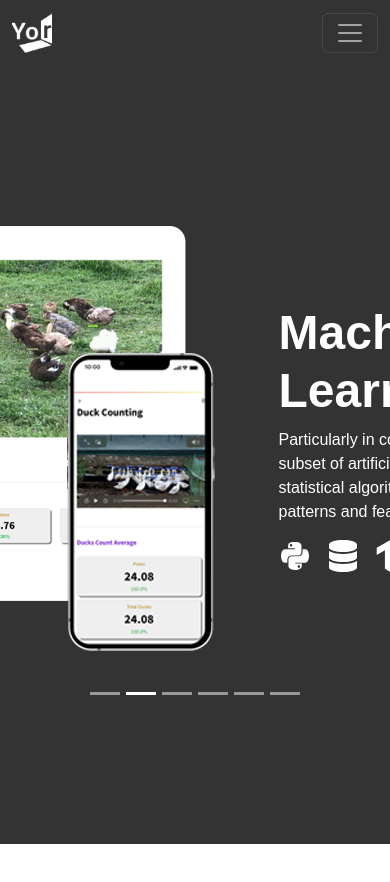
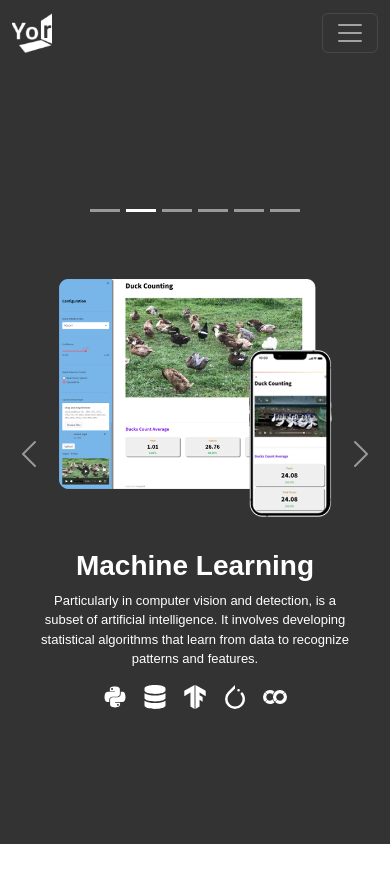
Before and after one commit to roypaul21/RoyWebPortfolio, a React (Vite) app: page /skills in a window 390 px wide. Shown: the top 882 px of the page. Before the commit the page ends 844 px from the top, so only its background shows below. Built offline with nearby package versions, Linux system fonts and the light colour scheme.

Commit message:
update mobile: skills page

```diff
--- a/src/pages/skills/index.jsx
+++ b/src/pages/skills/index.jsx
@@ -2,6 +2,7 @@ import Skills from "./Skills";
 import Aos from "aos"
 import "aos/dist/aos.css"
 import { useEffect } from "react"
+import Works from "./Works";
 
 export default function SkillsWorks() {
       useEffect(() => {
@@ -20,6 +21,7 @@ export default function SkillsWorks() {
       return(
          <>
             <Skills />
+            <Works />
          </>
       )
 }
--- a/src/stylesheet/App.css
+++ b/src/stylesheet/App.css
@@ -90,6 +90,7 @@ body {
   justify-content: flex-end;
   gap: 2rem;
   width: 100%;
+  height: 100%;
   padding-bottom: 2rem;
   z-index: 9999;
 }
@@ -148,6 +149,11 @@ body {
   margin: 0px;
   padding: 0px;
   z-index: 5;
+  height: 50%;
+  width: 100%;
+  display: flex;
+  align-items: flex-end;
+  justify-content: center;
 }
 
 .hero-section-img-desktop > img{
@@ -155,8 +161,8 @@ body {
   align-items: flex-end;
   margin: 0px;
   padding: 0px;
-  height: 350px;
-  width: 680px;
+  height:100%;
+  width: 50%;
 }
 
 
@@ -165,8 +171,7 @@ body {
     padding-right: 3rem;
   }
   .hero-section-img-desktop > img{
-    height: 240px;
-    width: 400px;
+    width: 100%;
   }
 
   .hero-section-btn > a > button{
@@ -261,7 +266,7 @@ body {
 .about-section-image-desktop > img{
   margin: 0px;
   padding: 0px;
-  height: 600px;
+  height: 100%;
   width: 100%;
   position: relative;
   z-index: 3;
@@ -333,7 +338,7 @@ body {
 }
 
 
-@media screen and (max-width: 768px) {
+@media screen and (max-width: 1000px) {
 
   .about-section{
     overflow: hidden;
@@ -354,15 +359,15 @@ body {
   .about-section-image-desktop > img{
     margin: 0px;
     padding: 0px;
-    height: 250px;
-    width: 70%;
+    height: 100%;
+    width: 100%;
     position: relative;
     z-index: 3;
   }
 
 
   .about-icon-wrapper{
-    background-color: #333333;
+    background-color: none;
     width: 100%;
     height: 8%;
     display: flex;
@@ -435,7 +440,7 @@ body {
   display: flex;
   justify-content: center;
   align-items: center;
-  padding: 2rem 0 0 0;
+  padding: 4rem 0 0 0;
 }
 
 .skills-carousel {
@@ -443,10 +448,15 @@ body {
   justify-content: center;
   align-items: center;
   flex-direction: row;
-  width: 80rem;
-  height: 35.333rem;
+  width: 100%;
+  height: 100;
   background-color: none;
   color: white;
+  padding-top: 5rem;
+}
+
+.carousel-indicators {
+  top:0;
 }
 
 .skills-section-image > img {
@@ -455,7 +465,7 @@ body {
 }
 
 .skills-section-text{
-  width: 35%;
+  width: 30%;
   padding: 0 0 0 4rem;
   display: flex;
   flex-direction: column;
@@ -473,3 +483,61 @@ body {
 .skills-icon {
   font-size: 2rem;
 }
+
+@media screen and (max-width: 1000px) {
+
+  .skills-carousel {
+  display: flex;
+  justify-content: center;
+  align-items: center;
+  flex-direction: column;
+  width: 100%;
+  height: 100%;
+  background-color: none;
+  color: white;
+  padding-top: 3rem 0 0 0;
+  margin: 0;
+  }
+
+  .skills-section-image {
+    width: 100%;
+    display: flex;
+    justify-content: center;
+    align-items: center;
+  }
+
+  .skills-section-image > img {
+    height: 80%;
+    width: 70%;
+  }
+
+  .skills-section-text{
+    width: 80%;
+    padding: 2rem 0 0 0;
+    display: flex;
+    flex-direction: column;
+    justify-content: center;
+    align-items: center;
+    text-align: center;
+  }
+
+  .skills-section-text > h3 {
+    font-weight: 700;
+    font-size: 28px;
+  }
+
+  .skills-section-text > p {
+    font-size: 13px;
+  }
+
+  .skills-icon {
+    font-size: 1.5rem;
+  }
+}
+
+/* WORKS SECTION*/
+
+.works-section {
+     height: 100vh;
+     width: 100%;
+}
```
